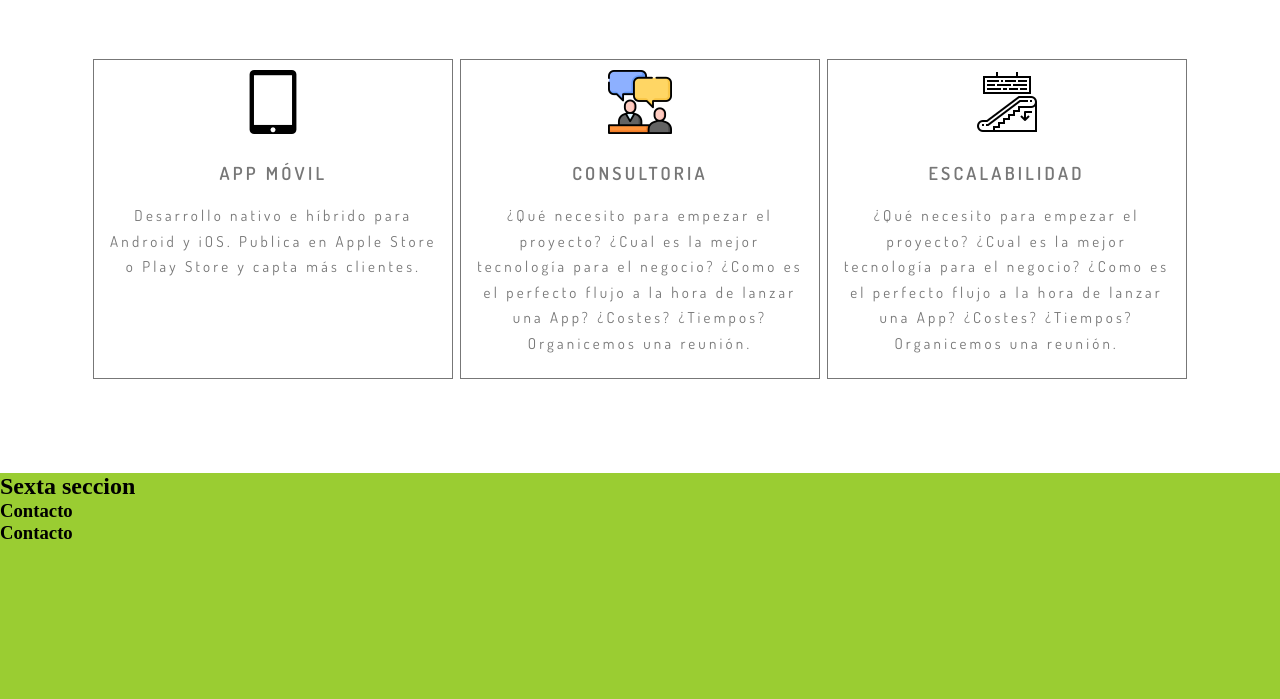
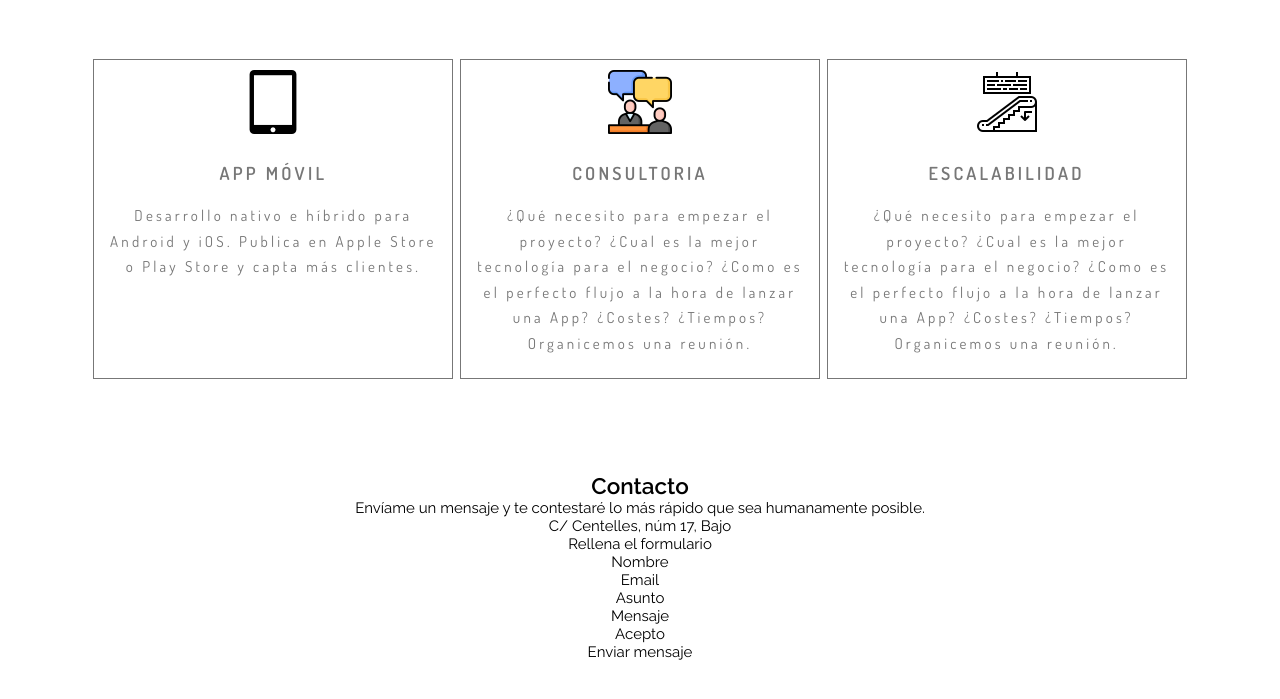
Before and after one commit to jamintonmoreno/Portafolio_Jaminton, a plain HTML site: page index.html in a window 1280 px wide. Shown: the part 2331-3030 px from the top of the page. Drawn offline with Linux system fonts and the light colour scheme.

Commit message:
Se agrega sección de contacto y se maqueta

```diff
--- a/index.html
+++ b/index.html
@@ -119,15 +119,48 @@
         </section>
 
         <section class="six-section" id="six">
-            <div class="contact-section"><h2>Sexta seccion</h2>
-                <h3>Contacto</h3>
+            <div class="contact-section">
+                <div class="1">
+                    <div class="1.1">
+                        <h2>Contacto</h2>
+                    </div>
+                </div>
+                <div class="2">
+                    <div class="2.1">
+                        <p>Envíame un mensaje y te contestaré lo más rápido que sea humanamente posible.</p>
+                    </div>
+                </div>
+                <div class="3">
+                    <div class="3.1">
+                        <div class="3.1.1">
+                            <p> C/ Centelles, núm 17, Bajo</p>
+                        </div>
+                        <div class="3.1.2">
+                            <p>Rellena el formulario</p>
+                        </div>
+                    </div>
+                </div>
+                <div class="4">
+                    <div>
+                        <p>Nombre</p>
+                    </div>
+                    <div>
+                        <p>Email</p>
+                    </div>
+                    <div>
+                        <p>Asunto</p>
+                    </div>
+                    <div>
+                        <p>Mensaje</p>
+                    </div>
+                    <div>
+                        <p>Acepto</p>
+                    </div>
+                    <div>
+                        <p>Enviar mensaje</p>
+                    </div>
+                </div>
             </div>
-            <div class="contact-sec">
-                <h3>Contacto</h3>
-            </div>
-
         </section>
-
-
     </body>
 </html>
--- a/styles/main.css
+++ b/styles/main.css
@@ -24,8 +24,8 @@ Se fija y se hace transparente */
     position: fixed;
     background-color: transparent;
 }
+
 /* Estilizamos div que va contener la informacion del Header */
-
 .container {
     width: 100%;
     height: 75px;
@@ -51,7 +51,6 @@ Se fija y se hace transparente */
 .logo-conteiner:hover a {
     transition: all .5s;
     transform: rotate(360deg);
-
 }
 
 .logo {
@@ -267,10 +266,6 @@ Se fija y se hace transparente */
 
 }
 
-.five-container3 {
-    background-color: white;
-}
-
 .second-three{
     background-color: white;
     width: 100%;
@@ -279,21 +274,8 @@ Se fija y se hace transparente */
     justify-content: space-around;
 }
 
-.five-container4 {
-    background-color: white;
-
-}
-.five-container5 {
-    background-color: white;
-
-}
-
-.five-container6 {
-    background-color: white;
-}
-
+/*Quinta sección*/
 .six-section {
-    background-color:yellowgreen;
     color:black;
     display: block;
     position: relative;
@@ -301,6 +283,17 @@ Se fija y se hace transparente */
     height: 937px;
 }
 
+.contact-section {
+    font-family: "Raleway", sans-serif;
+    font-size: 15px ;
+    width: 100%;
+    height: 937px;
+    display: block;
+    position: relative;
+    justify-content: center;
+    text-align: center;
+}
+
 @media screen and (max-width: 768px){
 
 }
--- a/styles/styless.css
+++ b/styles/styless.css
@@ -4,7 +4,6 @@
 /* font-family: 'Raleway', sans-serif;*/
 
 /* Elaboracion del Header */
-
 .logo-container .logo {
     font-family: 'Dosis', sans-serif;
     font-weight: 600;
@@ -23,7 +22,6 @@
     display: flex;
     position: relative;
     float: right;
-
 }
 
 .navigation ul li a {
@@ -152,3 +150,4 @@
     line-height: 1.7;
     letter-spacing: 0.2rem;
 }
+/*Quinta sección */
```
